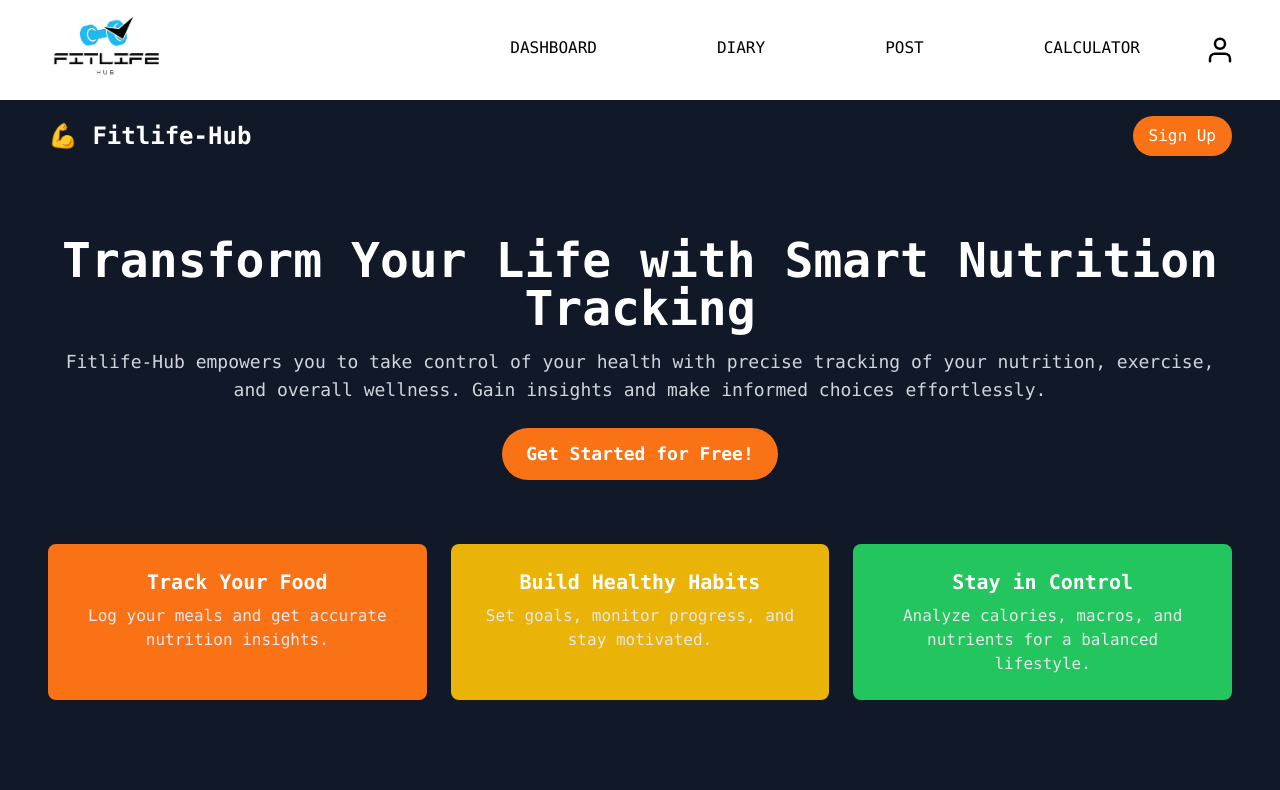
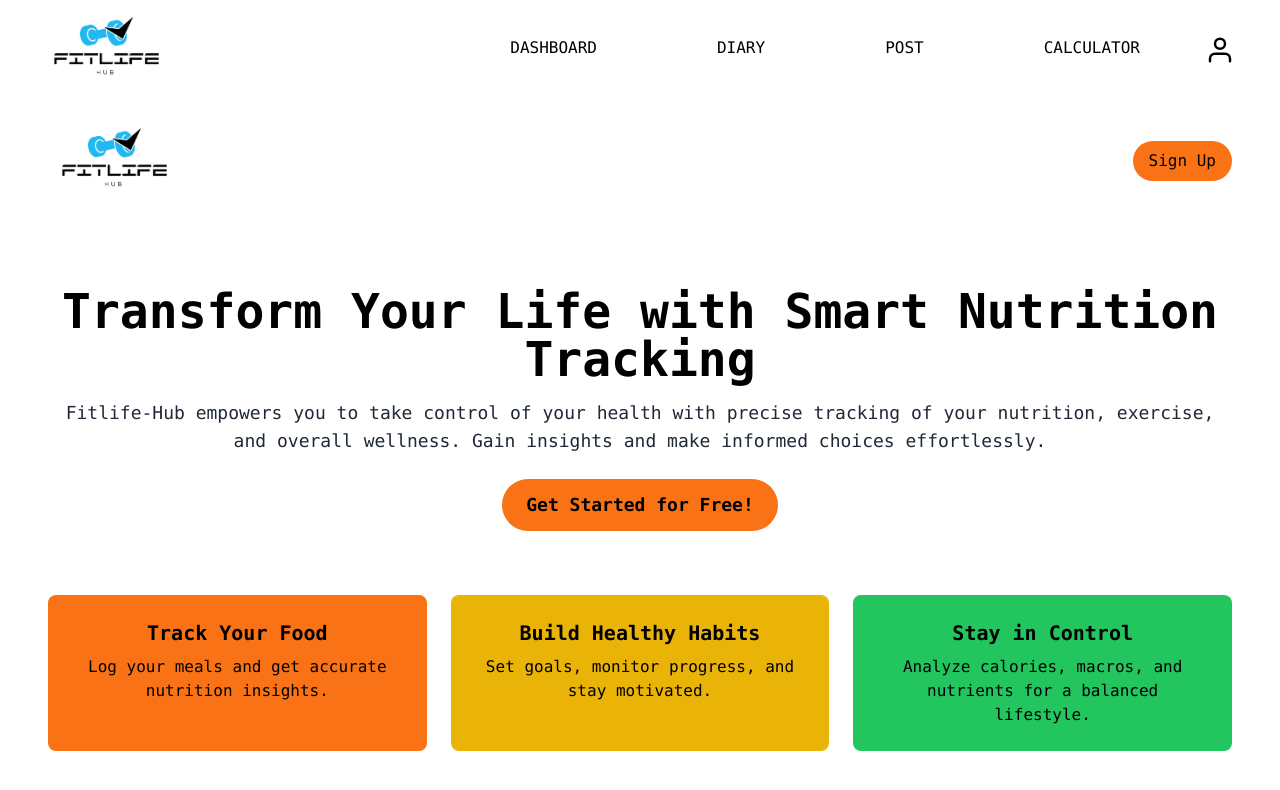
Before and after one commit to Sylveeeeee/fitlife-hub, a Next.js app: page /Home in a window 1280 px wide. Shown: the top 790 px of the page. Built offline with nearby package versions, Linux system fonts and the light colour scheme; no server answers.

Commit message:
🎟️Update stye Home

```diff
--- a/app/(website)/Home/page.tsx
+++ b/app/(website)/Home/page.tsx
@@ -1,16 +1,24 @@
-
-
+'use client';
+import Image from "next/image";
 export default function Home() {
   return (
-    <div className="bg-gray-900 text-white min-h-screen font-mono ">
+    <div className=" text-black min-h-screen font-mono ">
       {/* Navbar */}
       <nav className="flex justify-between items-center px-6 md:px-12 py-4">
         <div className="flex items-center">
-          <span className="text-2xl font-bold">💪 Fitlife-Hub</span>
+          <div className="flex items-center  ">
+                  <Image
+                    src="/logo.png" // ใส่ Path ของรูปภาพของคุณ
+                    alt="FitLifeHub Logo"
+                    width={130} // ปรับขนาดของรูปภาพ
+                    height={100} // ปรับขนาดของรูปภาพ
+                    className="mr-2 rounded-[20px]"
+                  />
+                </div>
         </div>
 
         <div>
-          <button className="hidden md:block bg-orange-500 text-white px-4 py-2 rounded-full hover:bg-orange-600">
+          <button className="hidden md:block bg-orange-500  px-4 py-2 rounded-full hover:bg-orange-600">
             Sign Up
           </button>
         </div>
@@ -21,11 +29,11 @@ export default function Home() {
         <h1 className="text-4xl md:text-5xl font-bold leading-tight">
           Transform Your Life with Smart Nutrition Tracking
         </h1>
-        <p className="text-lg text-gray-300 mt-4">
+        <p className="text-lg text-gray-800 mt-4">
           Fitlife-Hub empowers you to take control of your health with precise tracking
           of your nutrition, exercise, and overall wellness. Gain insights and make informed choices effortlessly.
         </p>
-        <button className="mt-6 bg-orange-500 text-white px-6 py-3 rounded-full text-lg font-semibold hover:bg-orange-600">
+        <button className="mt-6 bg-orange-500 text-black px-6 py-3 rounded-full text-lg font-semibold hover:bg-orange-600">
           Get Started for Free!
         </button>
       </section>
@@ -34,15 +42,15 @@ export default function Home() {
       <section className="grid md:grid-cols-3 gap-6 px-6 md:px-12 pb-16">
         <div className="bg-orange-500 rounded-lg p-6 text-center">
           <h3 className="text-xl font-semibold">Track Your Food</h3>
-          <p className="text-gray-200 mt-2">Log your meals and get accurate nutrition insights.</p>
+          <p className=" mt-2">Log your meals and get accurate nutrition insights.</p>
         </div>
         <div className="bg-yellow-500 rounded-lg p-6 text-center">
           <h3 className="text-xl font-semibold">Build Healthy Habits</h3>
-          <p className="text-gray-200 mt-2">Set goals, monitor progress, and stay motivated.</p>
+          <p className=" mt-2">Set goals, monitor progress, and stay motivated.</p>
         </div>
         <div className="bg-green-500 rounded-lg p-6 text-center">
           <h3 className="text-xl font-semibold">Stay in Control</h3>
-          <p className="text-gray-200 mt-2">Analyze calories, macros, and nutrients for a balanced lifestyle.</p>
+          <p className=" mt-2">Analyze calories, macros, and nutrients for a balanced lifestyle.</p>
         </div>
       </section>
     </div>
```
